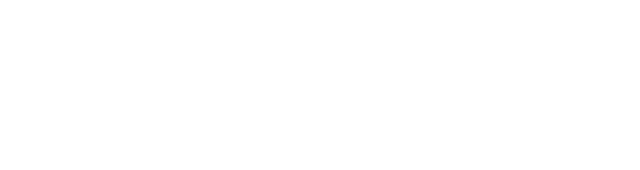
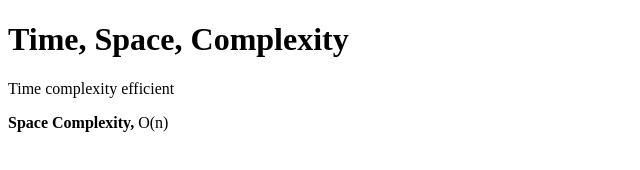
Before and after one commit to acciojob/time-and-space-complexity-hackman789, a website: page main.html in a window 1280 px wide. Shown: the whole page, without its empty margins (0-640 px from the left). Drawn offline with Linux system fonts and the light colour scheme.

Commit message:
created a submission

```diff
--- a/main.html
+++ b/main.html
@@ -12,5 +12,8 @@
 </script>
 
 </body>
+	<h1> Time, Space, Complexity</h1>
+	 <p>Time complexity efficient</p>
+     <p><b>Space Complexity,</b> O(n)</p>
 
 </html>
```
